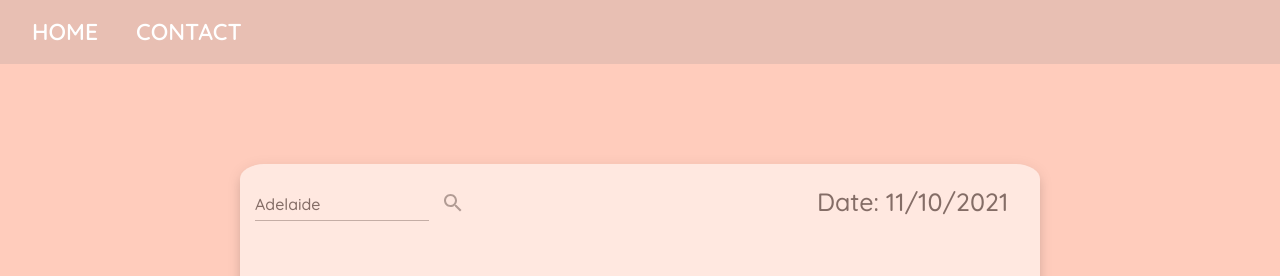
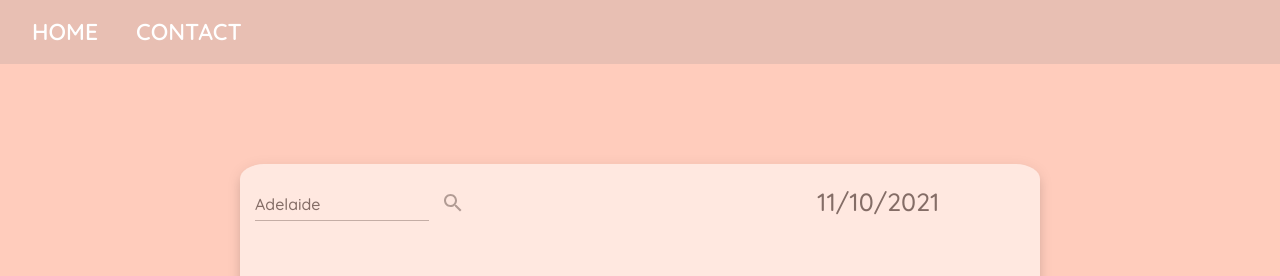
Before and after one commit to Grace-Zhong/weather-app, a React (Create React App) app: page / in a window 1280 px wide. Shown: the top 276 px of the page. Built offline with nearby package versions, Linux system fonts and the light colour scheme; no server answers.

Commit message:
Deploy on AWS S3 by Github Action Finished

```diff
--- a/src/components/Home/Home.tsx
+++ b/src/components/Home/Home.tsx
@@ -96,7 +96,7 @@ const Home = () => {
             left: '340px'
           }}
         >
-          Date: {today}
+          {today}
         </Typography>
       </Box>
       <Box
```
